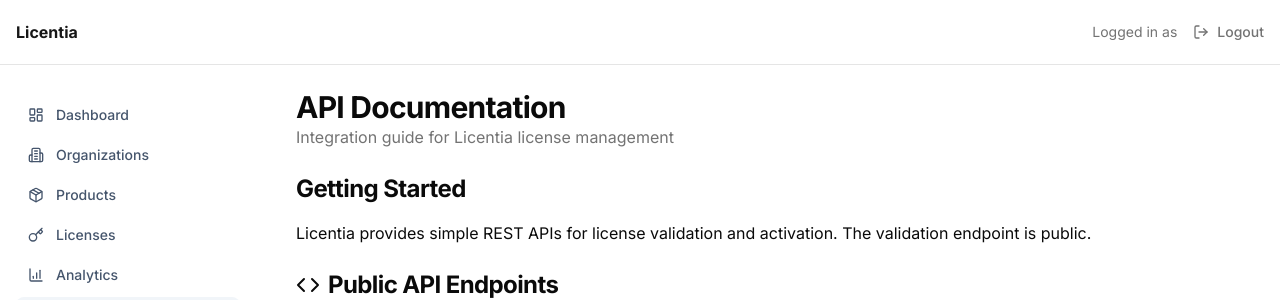
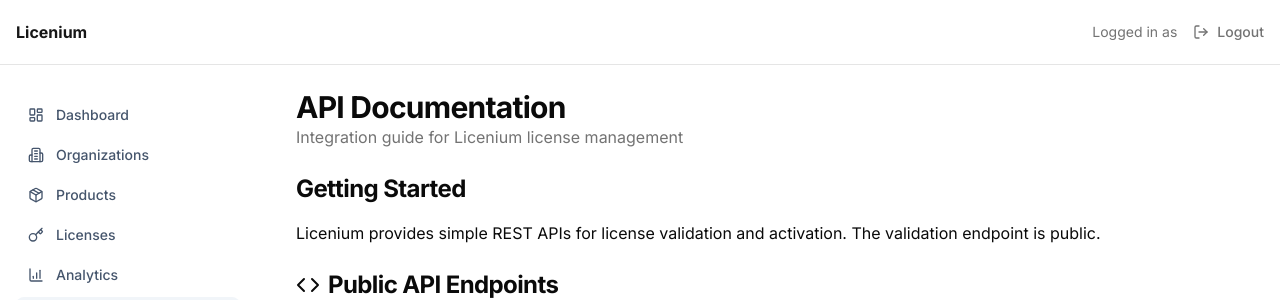
Before and after one commit to moonsinnn/licentia, a Next.js app: page /api-docs in a window 1280 px wide. Shown: the top 300 px of the page. Built offline with nearby package versions, Linux system fonts and the light colour scheme; no server answers.

Commit message:
feat: rename project from Licentia to Licenium and update related references

```diff
--- a/app/(dashboard)/api-docs/page.tsx
+++ b/app/(dashboard)/api-docs/page.tsx
@@ -1,6 +1,6 @@
-import { Code, FileJson } from "lucide-react"
+import { Code, FileJson } from "lucide-react";
 
-export const dynamic = 'force-dynamic'
+export const dynamic = "force-dynamic";
 
 export default function ApiDocsPage() {
   return (
@@ -8,15 +8,15 @@ export default function ApiDocsPage() {
       <div>
         <h1 className="text-3xl font-bold tracking-tight">API Documentation</h1>
         <p className="text-muted-foreground">
-          Integration guide for Licentia license management
+          Integration guide for Licenium license management
         </p>
       </div>
 
       <div className="space-y-4">
         <h2 className="text-2xl font-bold tracking-tight">Getting Started</h2>
         <p>
-          Licentia provides simple REST APIs for license validation and activation.
-          The validation endpoint is public.
+          Licenium provides simple REST APIs for license validation and
+          activation. The validation endpoint is public.
         </p>
       </div>
 
@@ -37,8 +37,12 @@ export default function ApiDocsPage() {
             <div>
               <h4 className="text-sm font-semibold">Endpoint</h4>
               <div className="mt-1 flex items-center gap-2">
-                <span className="bg-blue-100 text-blue-800 px-2 py-1 rounded text-xs font-mono">POST</span>
-                <code className="bg-slate-100 px-2 py-1 rounded text-sm font-mono">/api/licenses/validate</code>
+                <span className="bg-blue-100 text-blue-800 px-2 py-1 rounded text-xs font-mono">
+                  POST
+                </span>
+                <code className="bg-slate-100 px-2 py-1 rounded text-sm font-mono">
+                  /api/licenses/validate
+                </code>
               </div>
             </div>
             <div>
@@ -73,8 +77,6 @@ export default function ApiDocsPage() {
           </div>
         </div>
       </div>
-
-
 
       <div className="space-y-4 mt-8">
         <h2 className="text-2xl font-bold tracking-tight flex items-center gap-2">
@@ -151,5 +153,5 @@ function validateLicense($licenseKey, $domain) {
         </div>
       </div>
     </div>
-  )
+  );
 }
--- a/app/(dashboard)/layout.tsx
+++ b/app/(dashboard)/layout.tsx
@@ -1,7 +1,7 @@
 import { DashboardShell } from "@/components/DashboardShell";
 
 export const metadata = {
-  title: "Dashboard - Licentia",
+  title: "Dashboard - Licenium",
   description: "License management dashboard",
 };
 
--- a/app/layout.tsx
+++ b/app/layout.tsx
@@ -1,14 +1,14 @@
-import './globals.css';
-import type { Metadata } from 'next';
-import { Inter } from 'next/font/google';
-import { NextAuthProvider } from '@/components/NextAuthProvider';
-import { Toaster } from '@/components/ui/sonner';
+import "./globals.css";
+import type { Metadata } from "next";
+import { Inter } from "next/font/google";
+import { NextAuthProvider } from "@/components/NextAuthProvider";
+import { Toaster } from "@/components/ui/sonner";
 
-const inter = Inter({ subsets: ['latin'] });
+const inter = Inter({ subsets: ["latin"] });
 
 export const metadata: Metadata = {
-  title: 'Licentia',
-  description: 'License management platform',
+  title: "Licenium",
+  description: "License management platform",
 };
 
 export default function RootLayout({
--- a/app/login/page.tsx
+++ b/app/login/page.tsx
@@ -1,19 +1,19 @@
-import { getServerSession } from 'next-auth';
-import { nextAuthOptions } from '@/lib/auth';
-import { redirect } from 'next/navigation';
-import LoginForm from '@/components/LoginForm';
+import { getServerSession } from "next-auth";
+import { nextAuthOptions } from "@/lib/auth";
+import { redirect } from "next/navigation";
+import LoginForm from "@/components/LoginForm";
 
-export const dynamic = 'force-dynamic'
+export const dynamic = "force-dynamic";
 
 export default async function LoginPage() {
   try {
     const session = await getServerSession(nextAuthOptions);
 
     if (session) {
-      redirect('/dashboard');
+      redirect("/dashboard");
     }
   } catch (error) {
-    console.error('Error checking session:', error);
+    console.error("Error checking session:", error);
     // Continue to login page if there's an error checking the session
   }
 
@@ -21,8 +21,12 @@ export default async function LoginPage() {
     <div className="flex min-h-screen items-center justify-center bg-background px-4">
       <div className="w-full max-w-md">
         <div className="rounded-lg border bg-card text-card-foreground shadow-sm p-8">
-          <h1 className="text-center text-3xl font-bold tracking-tight text-primary">Licentia</h1>
-          <h2 className="mt-2 text-center text-sm text-muted-foreground">Sign in to your account</h2>
+          <h1 className="text-center text-3xl font-bold tracking-tight text-primary">
+            Licenium
+          </h1>
+          <h2 className="mt-2 text-center text-sm text-muted-foreground">
+            Sign in to your account
+          </h2>
           <LoginForm />
         </div>
       </div>
--- a/components/DashboardShell.tsx
+++ b/components/DashboardShell.tsx
@@ -97,7 +97,7 @@ export function DashboardShell({ children }: DashboardShellProps) {
               href="/dashboard"
               className="flex items-center gap-2 font-bold"
             >
-              <span className="text-primary">Licentia</span>
+              <span className="text-primary">Licenium</span>
             </Link>
           </div>
 
--- a/components/LoginForm.tsx
+++ b/components/LoginForm.tsx
@@ -1,39 +1,39 @@
-'use client';
+"use client";
 
-import { useState } from 'react';
-import { signIn } from 'next-auth/react';
-import { useRouter } from 'next/navigation';
+import { useState } from "react";
+import { signIn } from "next-auth/react";
+import { useRouter } from "next/navigation";
 
 export default function LoginForm() {
-  const [email, setEmail] = useState('');
-  const [password, setPassword] = useState('');
-  const [error, setError] = useState('');
+  const [email, setEmail] = useState("");
+  const [password, setPassword] = useState("");
+  const [error, setError] = useState("");
   const [isLoading, setIsLoading] = useState(false);
   const router = useRouter();
 
   const handleSubmit = async (e: React.FormEvent) => {
     e.preventDefault();
     setIsLoading(true);
-    setError('');
+    setError("");
 
     try {
-      const result = await signIn('credentials', {
+      const result = await signIn("credentials", {
         redirect: false,
         email,
         password,
       });
 
       if (result?.error) {
-        setError('Invalid email or password');
+        setError("Invalid email or password");
         setIsLoading(false);
         return;
       }
 
-      router.push('/dashboard');
+      router.push("/dashboard");
       router.refresh();
     } catch (error) {
-      setError('An error occurred. Please try again.');
-      console.error('Login error:', error);
+      setError("An error occurred. Please try again.");
+      console.error("Login error:", error);
       setIsLoading(false);
     }
   };
@@ -86,18 +86,22 @@ export default function LoginForm() {
           disabled={isLoading}
           className="inline-flex w-full items-center justify-center rounded-md bg-primary px-4 py-2 text-sm font-medium text-white shadow transition-colors hover:bg-primary/90 focus-visible:outline-none focus-visible:ring-2 focus-visible:ring-ring focus-visible:ring-offset-2 disabled:bg-primary/60 disabled:cursor-not-allowed"
         >
-          {isLoading ? 'Signing in...' : 'Sign in'}
+          {isLoading ? "Signing in..." : "Sign in"}
         </button>
       </div>
       <div className="mt-4 text-center text-xs text-muted-foreground">
         <p>
-          Default super admin login:<br />
-          Email: super@licentia.com<br />
+          Default super admin login:
+          <br />
+          Email: super@licenium.com
+          <br />
           Password: Super@123!
         </p>
         <p>
-          Default admin login:<br />
-          Email: admin@licentia.com<br />
+          Default admin login:
+          <br />
+          Email: admin@licenium.com
+          <br />
           Password: Admin@123!
         </p>
       </div>
--- a/prisma/seed.ts
+++ b/prisma/seed.ts
@@ -1,5 +1,5 @@
-import { PrismaClient } from '../lib/generated/prisma';
-import * as bcrypt from 'bcrypt';
+import { PrismaClient } from "../lib/generated/prisma";
+import * as bcrypt from "bcrypt";
 
 const prisma = new PrismaClient();
 
@@ -8,14 +8,12 @@ function generateLicenseKeySync(): string {
   const segments = Array.from({ length: 4 }, () =>
     Math.random().toString(36).substring(2, 6).toUpperCase()
   );
-  return segments.join('-');
+  return segments.join("-");
 }
-
-
 
 async function main() {
   try {
-    console.log('Seeding database...');
+    console.log("Seeding database...");
 
     // Hash the password
     const superPassword = "Super@123!";
@@ -25,28 +23,30 @@ async function main() {
 
     // Create a super admin user
     const superAdminUser = await prisma.user.upsert({
-      where: { email: 'super@licentia.com' },
+      where: { email: "super@licenium.com" },
       update: {
         password: hashedSuperPassword,
       },
       create: {
-        email: 'super@licentia.com',
-        name: 'Super Admin',
-        role: 'super_admin',
+        email: "super@licenium.com",
+        name: "Super Admin",
+        role: "super_admin",
         password: hashedSuperPassword,
       },
     });
-    console.log(`Created super admin: ${superAdminUser.name}, password: ${superPassword}`);
+    console.log(
+      `Created super admin: ${superAdminUser.name}, password: ${superPassword}`
+    );
 
     const adminUser = await prisma.user.upsert({
-      where: { email: 'admin@licentia.com' },
+      where: { email: "admin@licenium.com" },
       update: {
         password: hashedAdminPassword,
       },
       create: {
-        email: 'admin@licentia.com',
-        name: 'Admin',
-        role: 'admin',
+        email: "admin@licenium.com",
+        name: "Admin",
+        role: "admin",
         password: hashedAdminPassword,
       },
     });
@@ -57,9 +57,9 @@ async function main() {
       where: { id: BigInt(1) },
       update: {},
       create: {
-        name: 'Acme Corporation',
-        contact_email: 'contact@acme.com',
-        contact_name: 'John Doe',
+        name: "Acme Corporation",
+        contact_email: "contact@acme.com",
+        contact_name: "John Doe",
       },
     });
     console.log(`Created organization: ${organization.name}`);
@@ -69,8 +69,8 @@ async function main() {
       where: { id: BigInt(1) },
       update: {},
       create: {
-        name: 'Premium Software',
-        description: 'Enterprise-grade software solution',
+        name: "Premium Software",
+        description: "Enterprise-grade software solution",
       },
     });
     console.log(`Created product: ${product.name}`);
@@ -94,17 +94,16 @@ async function main() {
     });
     console.log(`Created license: ${license.license_key}`);
 
-    console.log('Seeding completed successfully!');
+    console.log("Seeding completed successfully!");
   } catch (error) {
-    console.error('Error seeding database:', error);
+    console.error("Error seeding database:", error);
     throw error;
   } finally {
     await prisma.$disconnect();
   }
 }
 
-main()
-  .catch((error) => {
-    console.error('Error in seed script:', error);
-    process.exit(1);
-  });
+main().catch((error) => {
+  console.error("Error in seed script:", error);
+  process.exit(1);
+});
```
Also changed, not shown: 2 other files (tests, documents, lock files or other folders).
